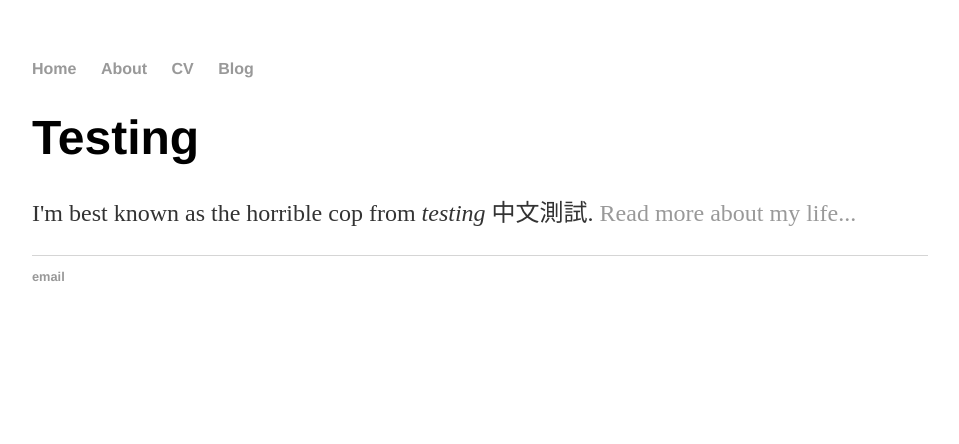
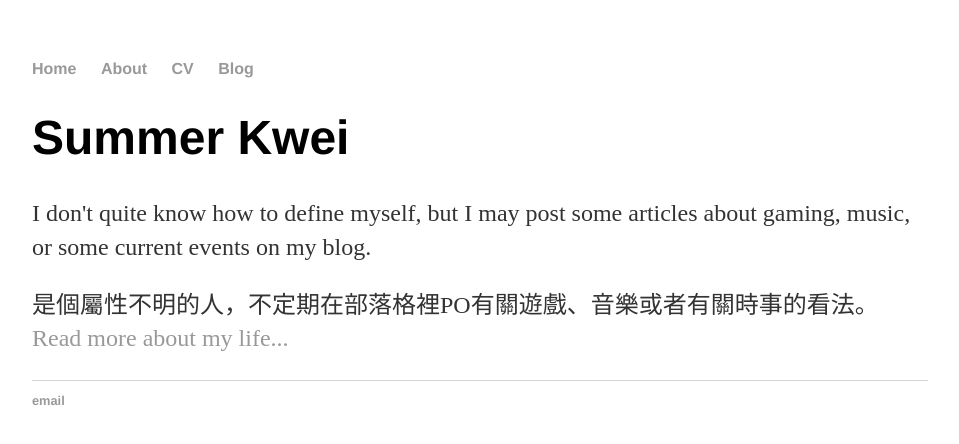
Before and after one commit to Ekove/ekove.github.io, a Jekyll site: the page built from index.html, in a window 1280 px wide. Shown: the top 444 px of the page, without its empty margins (160-1119 px from the left). Built offline with Jekyll 4.4.1, drawn with Linux system fonts in a browser that asks for light colours.

Commit message:
Update index.html

```diff
--- a/index.html
+++ b/index.html
@@ -1,8 +1,9 @@
 ---
 layout: default
-title: Testing
+title: Kwei的主頁
 ---
 <div class="blurb">
-	<h1>Testing</h1>
-	<p>I'm best known as the horrible cop from <em>testing</em> 中文測試. <a href="/about">Read more about my life...</a></p>
+	<h1>Summer Kwei</h1>
+	<p>I don't quite know how to define myself, but I may post some articles about gaming, music, or some current events on my blog.<p>
+	<p>是個屬性不明的人，不定期在部落格裡PO有關遊戲、音樂或者有關時事的看法。 <a href="/about">Read more about my life...</a></p>
 </div><!-- /.blurb -->
```
